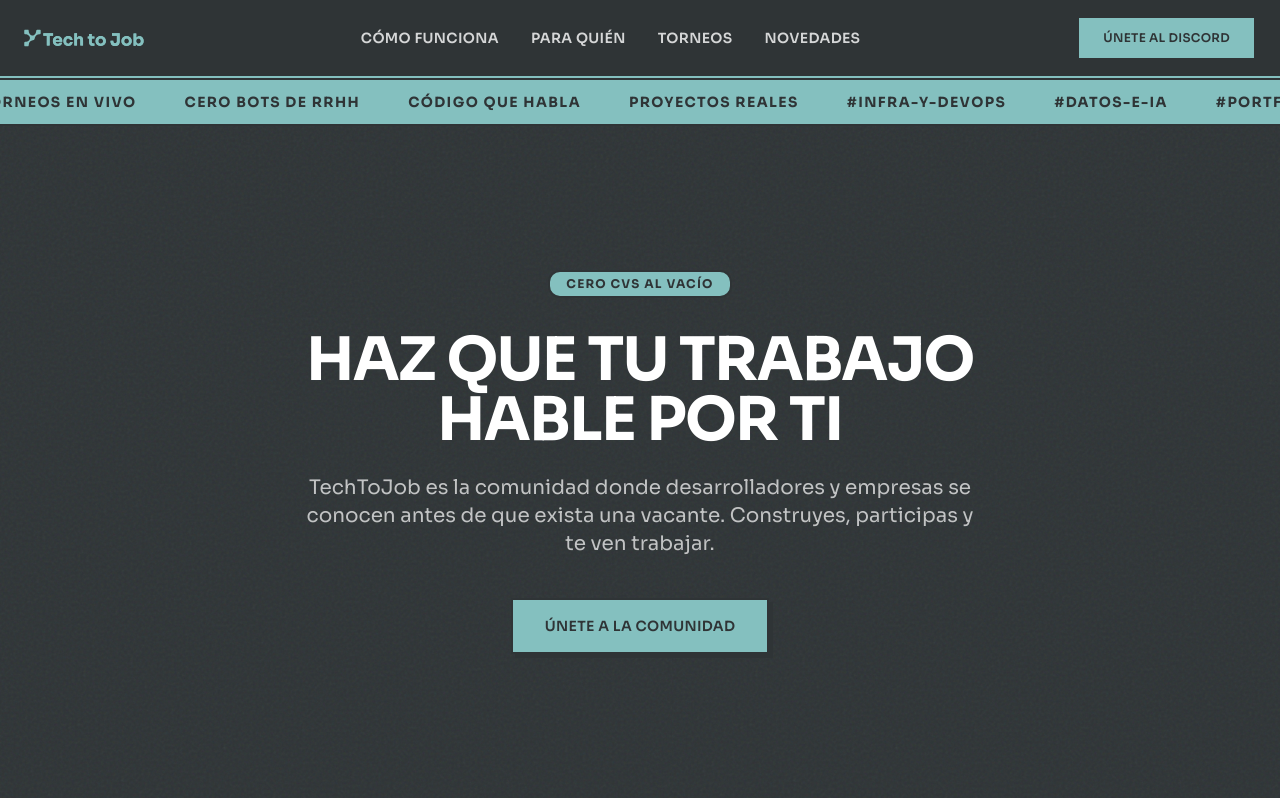
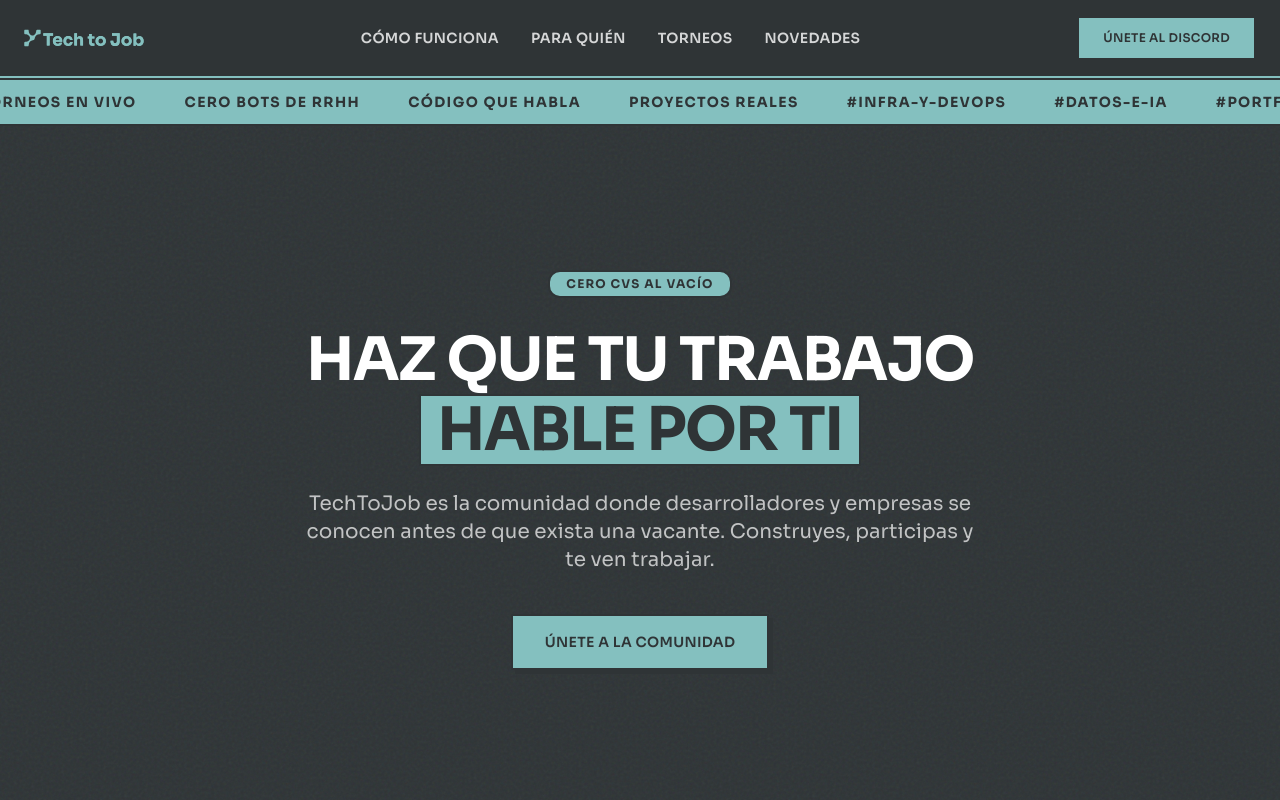
Before and after one commit to MCervantesGonzalez/techtojob-landing, a Next.js app: page / in a window 1280 px wide. Shown: the top 800 px of the page. Built offline with nearby package versions, Linux system fonts and the light colour scheme.

Commit message:
fix: update Hero title styling to match original neobrutalist design with teal highlighted text box
- 'HAZ QUE TU TRABAJO' kept in clean white text
- 'HABLE POR TI' wrapped in solid brand-teal box with dark text, border-2, and sharp padding

```diff
--- a/src/components/sections/Hero.tsx
+++ b/src/components/sections/Hero.tsx
@@ -10,7 +10,9 @@ export function Hero() {
         <h1 className="mb-6 text-4xl font-bold uppercase leading-tight tracking-tight md:text-6xl md:leading-none">
           Haz que tu trabajo
           <br />
-          hable por ti
+          <span className="inline-block bg-brand-teal px-4 py-1 border-2 border-brand-dark text-brand-dark mt-1">
+            hable por ti
+          </span>
         </h1>
 
         <p className="mb-10 max-w-2xl text-lg text-brand-white/70 md:text-xl">
```
